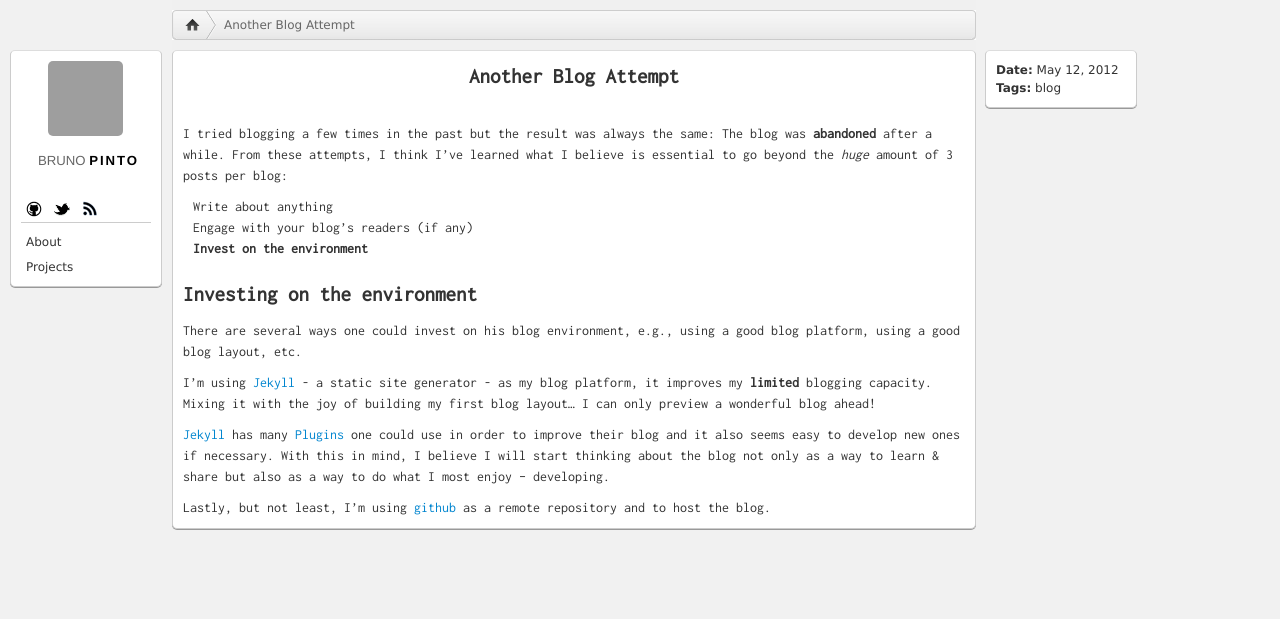
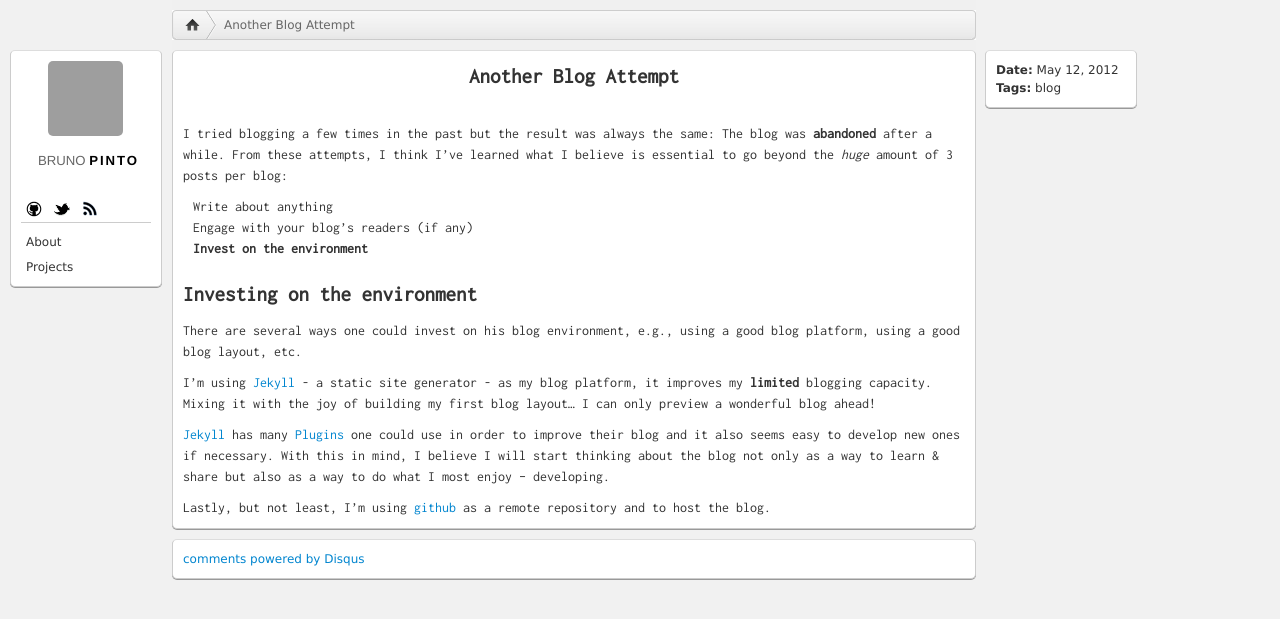
Before and after one commit to bpinto/bpinto.github.com, a Jekyll site: the page built from _posts/2012-05-12-another-blog-attempt.markdown, in a window 1280 px wide. Shown: the top 619 px of the page. Built offline with Jekyll 4.4.1, drawn with Linux system fonts in a browser that asks for light colours; Markdown is read by kramdown in place of the engine named in the settings; comment, search, counter and statistics services are not loaded; grey boxes are pictures that could not be loaded.

Commit message:
adding comments support (disqus)

```diff
--- a/_layouts/post.html
+++ b/_layouts/post.html
@@ -25,3 +25,20 @@
     <li><b>Tags:</b> {{ page.tags | array_to_sentence_string }}</li>
   </ol>
 </section>
+
+<section class="comment box">
+  <div id="disqus_thread"></div>
+  <script type="text/javascript">
+    var disqus_shortname = 'bpinto';
+
+    /* * * DON'T EDIT BELOW THIS LINE * * */
+    (function() {
+      var dsq = document.createElement('script'); dsq.type = 'text/javascript'; dsq.async = true;
+      dsq.src = 'http://' + disqus_shortname + '.disqus.com/embed.js';
+      (document.getElementsByTagName('head')[0] || document.getElementsByTagName('body')[0]).appendChild(dsq);
+     })();
+  </script>
+
+  <noscript>Please enable JavaScript to view the <a href="http://disqus.com/?ref_noscript">comments powered by Disqus.</a></noscript>
+  <a href="http://disqus.com" class="dsq-brlink">comments powered by <span class="logo-disqus">Disqus</span></a>
+</section>
--- a/css/base.css
+++ b/css/base.css
@@ -207,3 +207,10 @@
   .info ol {
     list-style: none;
   }
+
+.comment {
+  left: 172px;
+  position: relative;
+  top: 60px;
+  width: 782px;
+}
```
